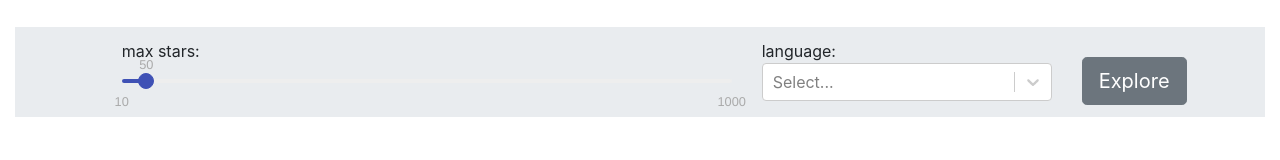
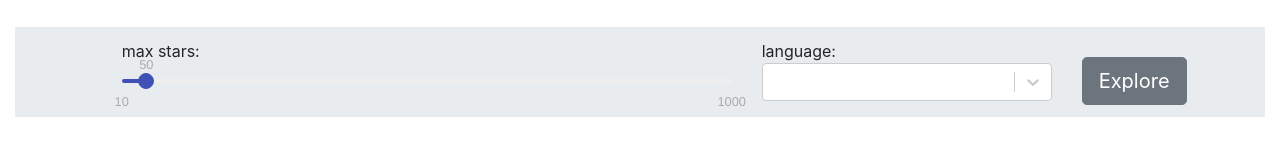
Before and after one commit to manishsaraan/git-first, a React (Create React App) app: page / in a window 1280 px wide. Shown: the part 163-323 px from the top of the page. Built offline with nearby package versions, Linux system fonts and the light colour scheme.

Commit message:
Empty language error fix

```diff
--- a/src/App.js
+++ b/src/App.js
@@ -10,6 +10,7 @@ const App = () => {
   const [showLoader, updateShowLoader] = useState(false);
 
   const exploreProjects = (stars, selectedLanguage) => {
+    console.log(selectedLanguage);
     updateShowLoader(true);
 
     fetchRepos({ language: selectedLanguage.value, stars }, repos => {
--- a/src/components/Controls/Controls.js
+++ b/src/components/Controls/Controls.js
@@ -4,7 +4,7 @@ import InputRange from "react-input-range";
 import languages from "../../assets/lang.json";
 
 const Controls = props => {
-  const [selectedLanguage, updateSelectedLanguage] = useState(null);
+  const [selectedLanguage, updateSelectedLanguage] = useState({ value: "" });
   const [stars, updateStars] = useState(50);
 
   const handleChange = selectedLanguage => {
```
